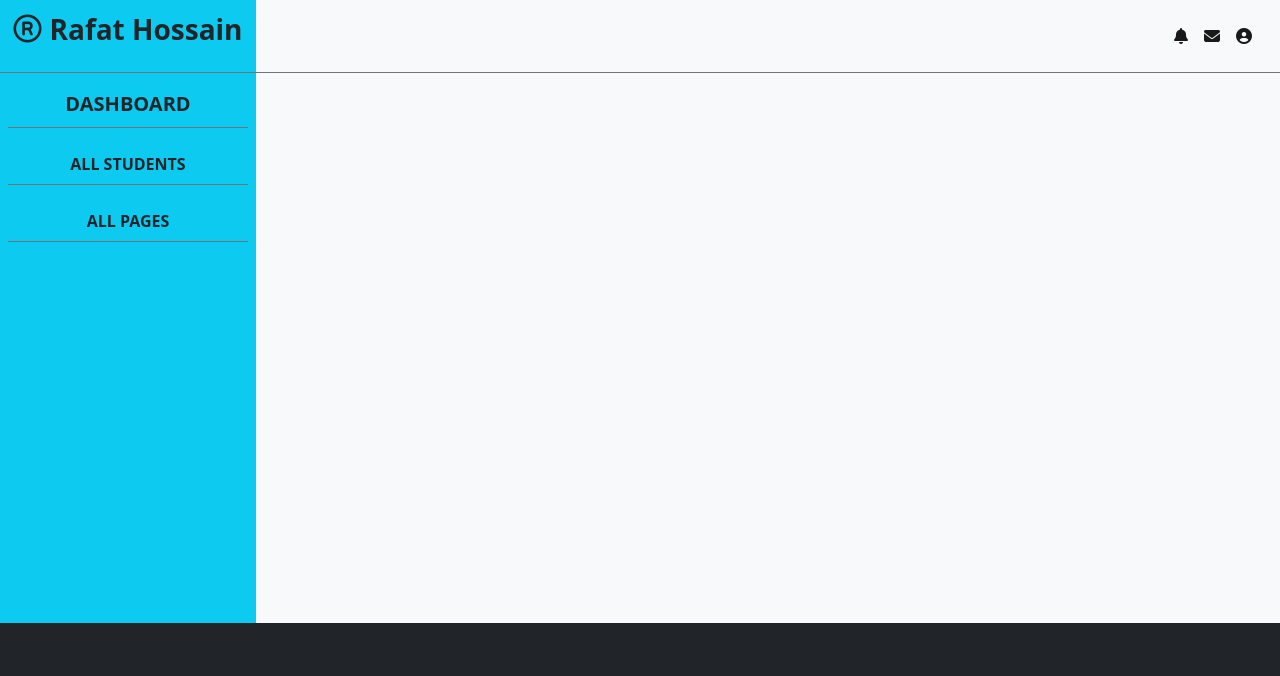
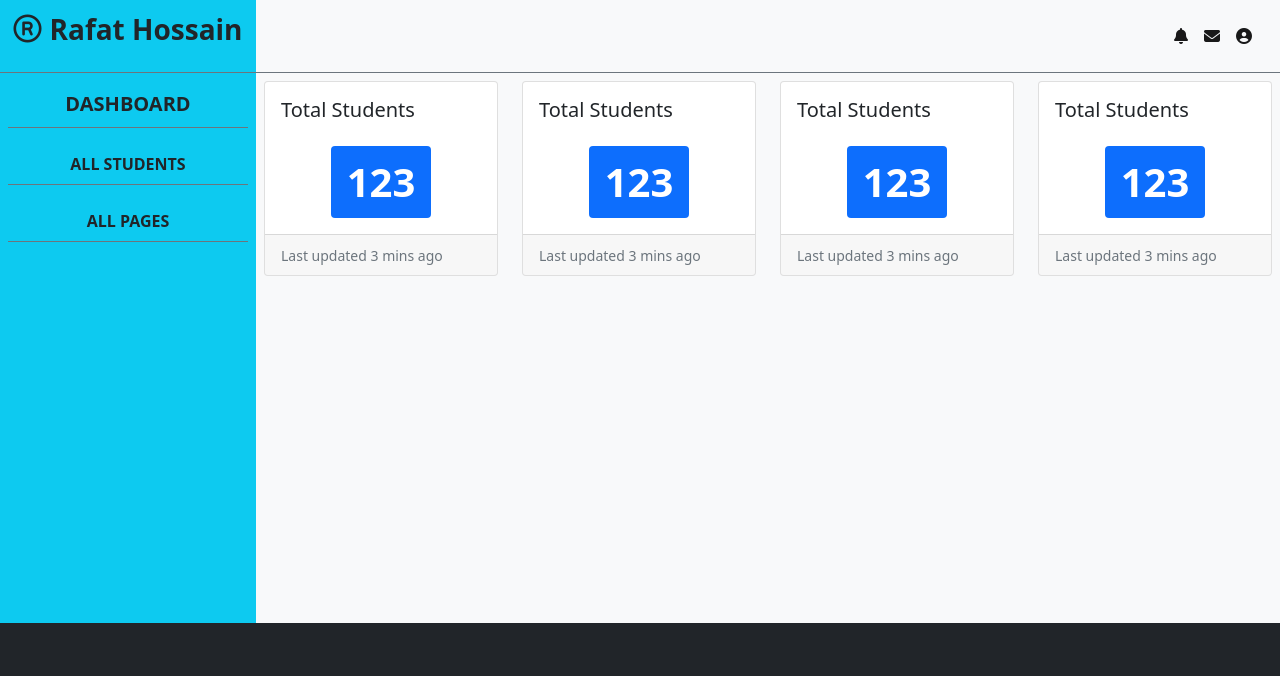
Before and after one commit to Rafat-Web-Developer/simple-admin-template-bootstrap5, a plain HTML site: page index.html in a window 1280 px wide. Drawn offline with nearby package versions, Linux system fonts and the light colour scheme.

Commit message:
Add section

```diff
--- a/index.html
+++ b/index.html
@@ -49,17 +49,70 @@
     <main>
         <div class="d-flex bd-highlight" style="height: 550px;">
             <!-- //--Sidebar--// -->
-            <div class="p-2 flex-shrink-1 rafat-w-20 bd-highlight bg-info">
+            <aside class="p-2 flex-shrink-1 rafat-w-20 bd-highlight bg-info">
                 <div>
                     <p class="fs-5 fw-bold text-center border border-start-0 border-top-0 border-end-0 p-2 border-secondary text-uppercase">Dashboard</p>
                     <p class="fs-6 fw-bold text-center border border-start-0 border-top-0 border-end-0 p-2 border-secondary text-uppercase">All Students</p>
                     <p class="fs-6 fw-bold text-center border border-start-0 border-top-0 border-end-0 p-2 border-secondary text-uppercase">All pages</p>
                 </div>
-            </div>
+            </aside>
             <!-- //--Main Content--// -->
-            <div class="p-2 bd-highlight rafat-w-80 bg-light">
-
-            </div>
+            <section class="p-2 bd-highlight rafat-w-80 bg-light">
+              <div class="row row-cols-1 row-cols-md-4 g-4">
+                <div class="col">
+                  <div class="card ">
+                    <div class="card-body ">
+                      <h5 class="card-title">Total Students</h5>
+                      <p class="card-text d-flex justify-content-center mt-4">
+                        <span class="badge bg-primary p-3 fw-bold fs-1">123</span>
+                      </p>
+                    </div>
+                    <div class="card-footer">
+                      <small class="text-muted">Last updated 3 mins ago</small>
+                    </div>
+                  </div>
+                </div>
+                <div class="col">
+                  <div class="card ">
+                    <div class="card-body ">
+                      <h5 class="card-title">Total Students</h5>
+                      <p class="card-text d-flex justify-content-center mt-4">
+                        <span class="badge bg-primary p-3 fw-bold fs-1">123</span>
+                      </p>
+                    </div>
+                    <div class="card-footer">
+                      <small class="text-muted">Last updated 3 mins ago</small>
+                    </div>
+                  </div>
+                </div>
+                <div class="col">
+                  <div class="card ">
+                    <div class="card-body ">
+                      <h5 class="card-title">Total Students</h5>
+                      <p class="card-text d-flex justify-content-center mt-4">
+                        <span class="badge bg-primary p-3 fw-bold fs-1">123</span>
+                      </p>
+                    </div>
+                    <div class="card-footer">
+                      <small class="text-muted">Last updated 3 mins ago</small>
+                    </div>
+                  </div>
+                </div>
+                <div class="col">
+                  <div class="card ">
+                    <div class="card-body ">
+                      <h5 class="card-title">Total Students</h5>
+                      <p class="card-text d-flex justify-content-center mt-4">
+                        <span class="badge bg-primary p-3 fw-bold fs-1">123</span>
+                      </p>
+                    </div>
+                    <div class="card-footer">
+                      <small class="text-muted">Last updated 3 mins ago</small>
+                    </div>
+                  </div>
+                </div>
+              </div>
+            </section>
         </div>
     </main>
     <!-- //--Footer Section--// -->
```
